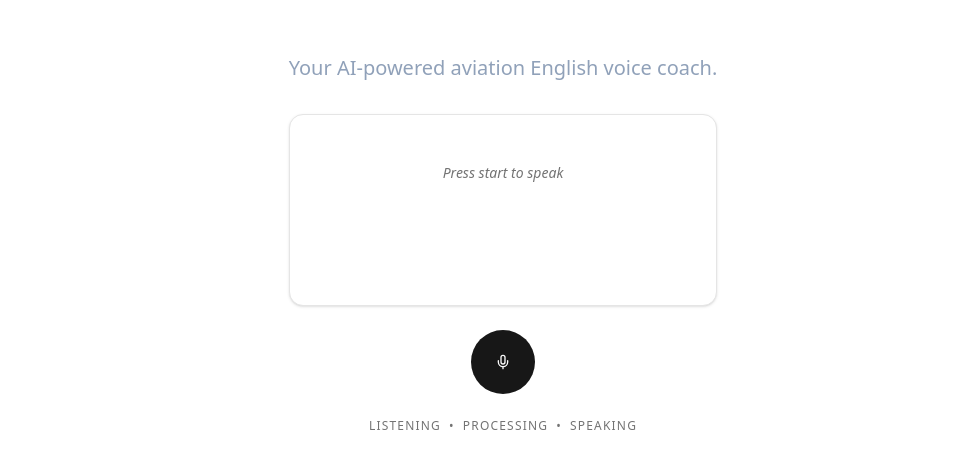
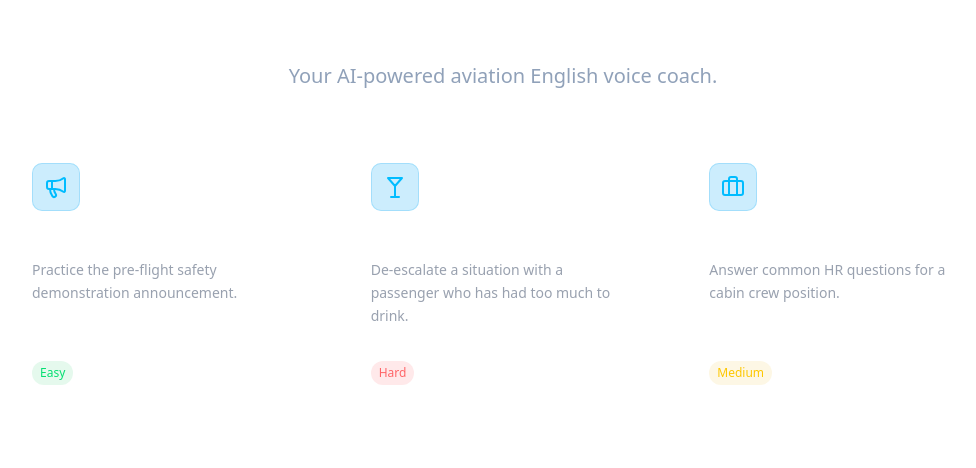
Before and after one commit to neetishtewari/aersospeak, a Next.js app: page / in a window 1280 px wide. Shown: the part 190-658 px from the top of the page, without its empty margins (137-1113 px from the left). Built offline with nearby package versions, Linux system fonts and the light colour scheme.

Commit message:
Feat: Implemented Practice Modes (Dashboard, Scenarios, Dynamic Prompts)

```diff
--- a/src/app/api/voice/chat/route.ts
+++ b/src/app/api/voice/chat/route.ts
@@ -1,6 +1,8 @@
 import { createClient } from "@deepgram/sdk";
 import { OpenAI } from "openai";
 import { NextResponse } from "next/server";
+
+import { SCENARIOS } from "@/data/scenarios";
 
 const openai = new OpenAI({
     apiKey: process.env.OPENAI_API_KEY,
@@ -8,11 +10,15 @@ const openai = new OpenAI({
 
 export async function POST(req: Request) {
     try {
-        const { message } = await req.json();
+        const { message, scenarioId } = await req.json();
 
         if (!message) {
             return NextResponse.json({ error: "Message required" }, { status: 400 });
         }
+
+        const scenario = SCENARIOS.find(s => s.id === scenarioId);
+        const systemPrompt = scenario?.systemPrompt ||
+            "You are a professional airline training instructor helping candidates improve spoken English. Keep your responses concise (1-2 sentences) and encouraging. You are talking over a voice interface, so be conversational.";
 
         // 1. Get AI Response
         const completion = await openai.chat.completions.create({
@@ -20,8 +26,7 @@ export async function POST(req: Request) {
             messages: [
                 {
                     role: "system",
-                    content:
-                        "You are a professional airline training instructor helping candidates improve spoken English. Keep your responses concise (1-2 sentences) and encouraging. You are talking over a voice interface, so be conversational.",
+                    content: systemPrompt,
                 },
                 { role: "user", content: message },
             ],
--- a/src/app/page.tsx
+++ b/src/app/page.tsx
@@ -1,21 +1,44 @@
-import Image from "next/image";
+"use client";
 
+import { useState } from "react";
 import { VoiceControl } from "@/components/voice/VoiceControl";
+import { PracticeModeSelector } from "@/components/dashboard/PracticeModeSelector";
+import { Scenario } from "@/data/scenarios";
+import { ArrowLeft } from "lucide-react";
 
 export default function Home() {
+  const [selectedScenario, setSelectedScenario] = useState<Scenario | null>(null);
+
   return (
     <div className="flex min-h-screen flex-col items-center justify-center bg-background text-foreground bg-[radial-gradient(ellipse_at_center,_var(--tw-gradient-stops))] from-slate-900 to-black">
-      <main className="flex flex-col items-center gap-8 text-center px-4">
+      <main className="flex flex-col items-center gap-8 text-center px-4 w-full">
         <div className="space-y-2">
           <h1 className="text-4xl font-bold tracking-tighter sm:text-5xl md:text-6xl text-white">
             AeroSpeak
           </h1>
-          <p className="max-w-[600px] text-lg text-slate-400 md:text-xl">
-            Your AI-powered aviation English voice coach.
+          <p className="max-w-[600px] text-lg text-slate-400 md:text-xl mx-auto">
+            {selectedScenario ? selectedScenario.name : "Your AI-powered aviation English voice coach."}
           </p>
         </div>
 
-        <VoiceControl />
+        {selectedScenario ? (
+          <div className="w-full max-w-md animate-in fade-in zoom-in duration-300">
+            <button
+              onClick={() => setSelectedScenario(null)}
+              className="mb-8 flex items-center gap-2 text-sm text-slate-400 hover:text-white transition-colors"
+            >
+              <ArrowLeft className="h-4 w-4" />
+              Back to Dashboard
+            </button>
+            <VoiceControl
+              scenario={selectedScenario}
+            />
+          </div>
+        ) : (
+          <div className="animate-in fade-in slide-in-from-bottom-4 duration-500 w-full">
+            <PracticeModeSelector onSelect={setSelectedScenario} />
+          </div>
+        )}
       </main>
     </div>
   );
--- /dev/null
+++ b/src/components/dashboard/PracticeModeSelector.tsx
@@ -0,0 +1,69 @@
+"use client";
+
+import { SCENARIOS, Scenario } from "@/data/scenarios";
+import {
+    Megaphone,
+    Martini,
+    Briefcase,
+    Brain
+} from "lucide-react";
+import { cn } from "@/lib/utils";
+
+interface PracticeModeSelectorProps {
+    onSelect: (scenario: Scenario) => void;
+}
+
+const ICON_MAP: Record<string, any> = {
+    Megaphone,
+    Martini,
+    Briefcase,
+    Brain
+};
+
+export function PracticeModeSelector({ onSelect }: PracticeModeSelectorProps) {
+    return (
+        <div className="grid grid-cols-1 md:grid-cols-3 gap-6 w-full max-w-5xl mx-auto p-4">
+            {SCENARIOS.map((scenario) => {
+                const Icon = ICON_MAP[scenario.icon] || Brain;
+
+                return (
+                    <div
+                        key={scenario.id}
+                        onClick={() => onSelect(scenario)}
+                        className={cn(
+                            "group cursor-pointer rounded-xl border border-white/10 bg-white/5 p-6 backdrop-blur-sm transition-all hover:bg-white/10 hover:border-sky-500/50 hover:shadow-lg hover:shadow-sky-500/10",
+                            "flex flex-col gap-4 text-left"
+                        )}
+                    >
+                        <div className="flex h-12 w-12 items-center justify-center rounded-lg bg-sky-500/20 text-sky-400 ring-1 ring-inset ring-sky-500/20 transition-all group-hover:bg-sky-500 group-hover:text-white">
+                            <Icon className="h-6 w-6" />
+                        </div>
+
+                        <div>
+                            <h3 className="text-lg font-semibold text-white mb-1">
+                                {scenario.name}
+                            </h3>
+                            <p className="text-sm text-gray-400 leading-relaxed">
+                                {scenario.description}
+                            </p>
+                        </div>
+
+                        <div className="mt-auto pt-4 flex items-center justify-between border-t border-white/5">
+                            <span className={cn(
+                                "text-xs font-medium px-2 py-1 rounded-full",
+                                scenario.difficulty === 'Easy' && "bg-green-500/10 text-green-400",
+                                scenario.difficulty === 'Medium' && "bg-yellow-500/10 text-yellow-400",
+                                scenario.difficulty === 'Hard' && "bg-red-500/10 text-red-400",
+                            )}>
+                                {scenario.difficulty}
+                            </span>
+                            <span className="text-xs text-sky-400 opacity-0 transition-opacity group-hover:opacity-100 font-medium">
+                                Start Session →
+                            </span>
+                        </div>
+                    </div>
+                );
+            })}
+        </div>
+    );
+}
--- a/src/components/voice/VoiceControl.tsx
+++ b/src/components/voice/VoiceControl.tsx
@@ -1,15 +1,27 @@
 "use client";
 
+import { Scenario } from "@/data/scenarios";
 import { useVoiceSession } from "@/hooks/use-voice-session";
 import { Button } from "@/components/ui/button";
 import { Mic, Square, Loader2 } from "lucide-react";
 import { cn } from "@/lib/utils";
 
-export function VoiceControl() {
-    const { state, transcript, error, startSession, stopSession, debugInfo } = useVoiceSession();
+interface VoiceControlProps {
+    scenario: Scenario;
+}
+
+export function VoiceControl({ scenario }: VoiceControlProps) {
+    const { state, transcript, error, startSession, stopSession, debugInfo } = useVoiceSession({ scenario });
 
     return (
         <div className="flex flex-col items-center gap-6 w-full max-w-md">
+            <div className="flex flex-col items-center gap-2">
+                <span className="text-xs font-medium uppercase tracking-wider text-sky-400">
+                    Current Mode
+                </span>
+                <h2 className="text-xl font-bold text-white">{scenario.name}</h2>
+            </div>
+
             <div className="h-48 w-full rounded-xl border bg-card p-4 shadow overflow-y-auto">
                 {transcript ? (
                     <p className="text-lg leading-relaxed">{transcript}</p>
--- /dev/null
+++ b/src/data/scenarios.ts
@@ -0,0 +1,61 @@
+export type ScenarioId = 'announcement-safety' | 'passenger-drunk' | 'interview-intro' | 'general';
+
+export interface Scenario {
+    id: ScenarioId;
+    name: string;
+    description: string;
+    icon: string;
+    difficulty: 'Easy' | 'Medium' | 'Hard';
+    systemPrompt: string;
+    initialMessage: string;
+}
+
+export const SCENARIOS: Scenario[] = [
+    {
+        id: 'announcement-safety',
+        name: 'Safety Announcement',
+        description: 'Practice the pre-flight safety demonstration announcement.',
+        icon: 'Megaphone',
+        difficulty: 'Easy',
+        systemPrompt: `You are an expert aviation elocution coach.
+    The user is a flight attendant trainee practicing the pre-flight safety announcement.
+    Your goal is to listen to their announcement and provide specific feedback on clarity, pace, pronunciation, and authority.
+    Do not interrupt them while they are speaking the announcement.
+    After they finish, give a brief critique (max 2 sentences) and ask them to try a specific section again if needed.`,
+        initialMessage: "Please begin the safety announcement whenever you are ready.",
+    },
+    {
+        id: 'passenger-drunk',
+        name: 'Intoxicated Passenger',
+        description: 'De-escalate a situation with a passenger who has had too much to drink.',
+        icon: 'Martini',
+        difficulty: 'Hard',
+        systemPrompt: `You are roleplaying as a passenger on a flight who has had too much to drink.
+    You are loud, slightly slurred in speech, and demanding another drink.
+    You are not violent, but you are persistent and annoying.
+    The user is a flight attendant trying to de-escalate you and refuse service politely but firmly.
+
+    Rules:
+    1. Respond as the passenger. Do not break character.
+    2. Be difficult but eventually comply if the user uses the correct firm-but-polite techniques (e.g., "I cannot serve you more alcohol for your safety").
+    3. If the user is rude or weak, continue to push back.
+    4. Keep responses short (under 20 words) to mimic a real conversation.`,
+        initialMessage: "Hey! Hey you! I've been waiting for my whiskey for ten minutes! Bring it here!",
+    },
+    {
+        id: 'interview-intro',
+        name: 'Airline Interview',
+        description: 'Answer common HR questions for a cabin crew position.',
+        icon: 'Briefcase',
+        difficulty: 'Medium',
+        systemPrompt: `You are a senior recruiter for a major international airline.
+    You are conducting an interview with a candidate (the user) for a cabin crew position.
+
+    Rules:
+    1. Ask one question at a time.
+    2. Start with: "Tell me about yourself and why you want to fly with us."
+    3. Listen to the answer, acknowledge it briefly, and then ask a relevant follow-up or a new behavioral question (e.g., "Describe a time you handled a difficult customr").
+    4. Keep your tone professional, polite, but somewhat formal.`,
+        initialMessage: "Welcome to your interview. Let's start with a classic: Tell me about yourself and why you want to be a cabin crew member?",
+    }
+];
--- a/src/hooks/use-voice-session.ts
+++ b/src/hooks/use-voice-session.ts
@@ -7,9 +7,14 @@ import {
     LiveTranscriptionEvents,
 } from "@deepgram/sdk";
 
+import { Scenario } from "@/data/scenarios";
 export type VoiceSessionState = "idle" | "listening" | "processing" | "speaking";
 
-export function useVoiceSession() {
+interface UseVoiceSessionProps {
+    scenario: Scenario;
+}
+
+export function useVoiceSession({ scenario }: UseVoiceSessionProps) {
     const [state, setState] = useState<VoiceSessionState>("idle");
     const [transcript, setTranscript] = useState("");
     const [error, setError] = useState<string | null>(null);
@@ -104,7 +109,10 @@ export function useVoiceSession() {
         try {
             const res = await fetch("/api/voice/chat", {
                 method: "POST",
-                body: JSON.stringify({ message: text }),
+                body: JSON.stringify({
+                    message: text,
+                    scenarioId: scenario.id
+                }),
             });
 
             if (!res.ok) throw new Error("Chat processing failed");
```
